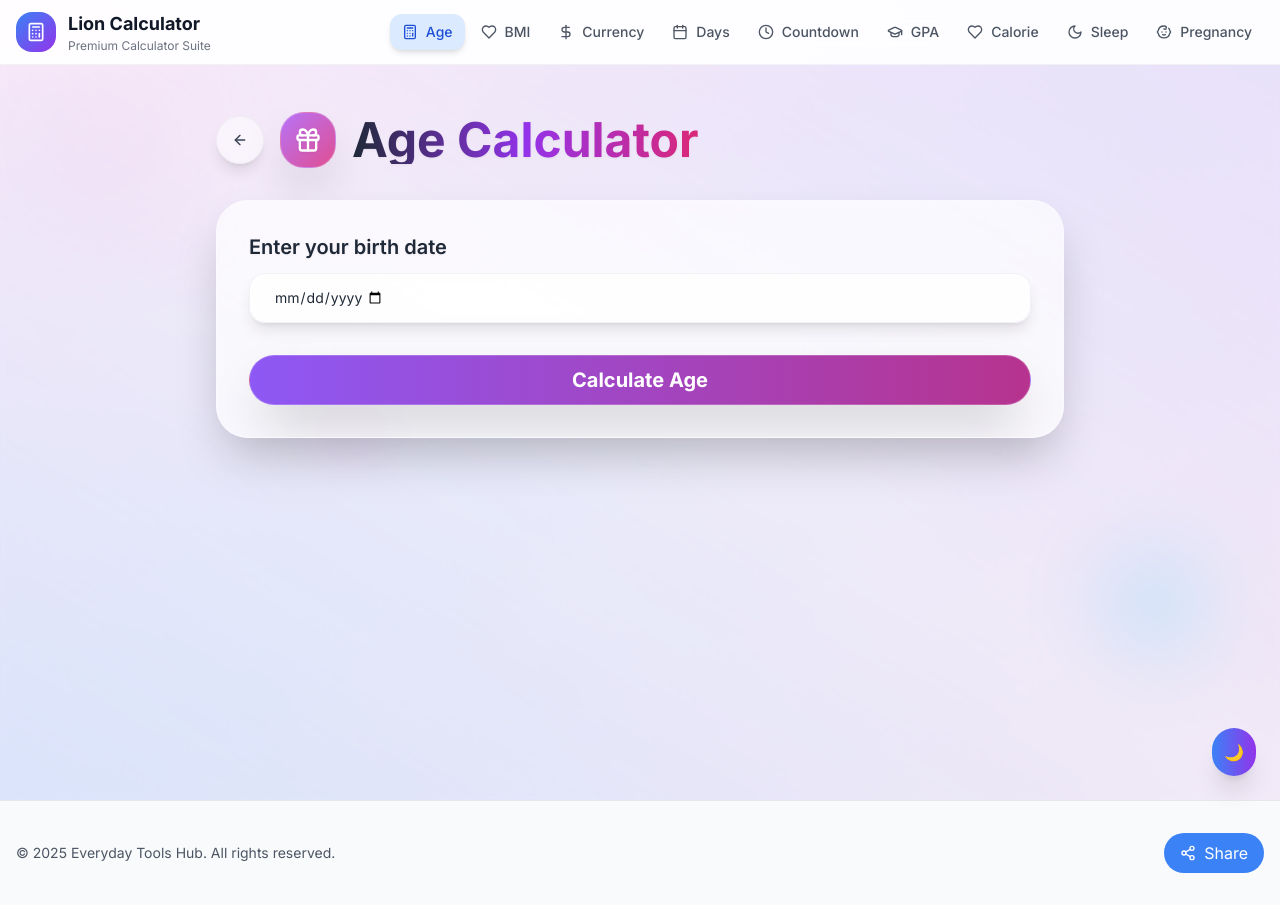
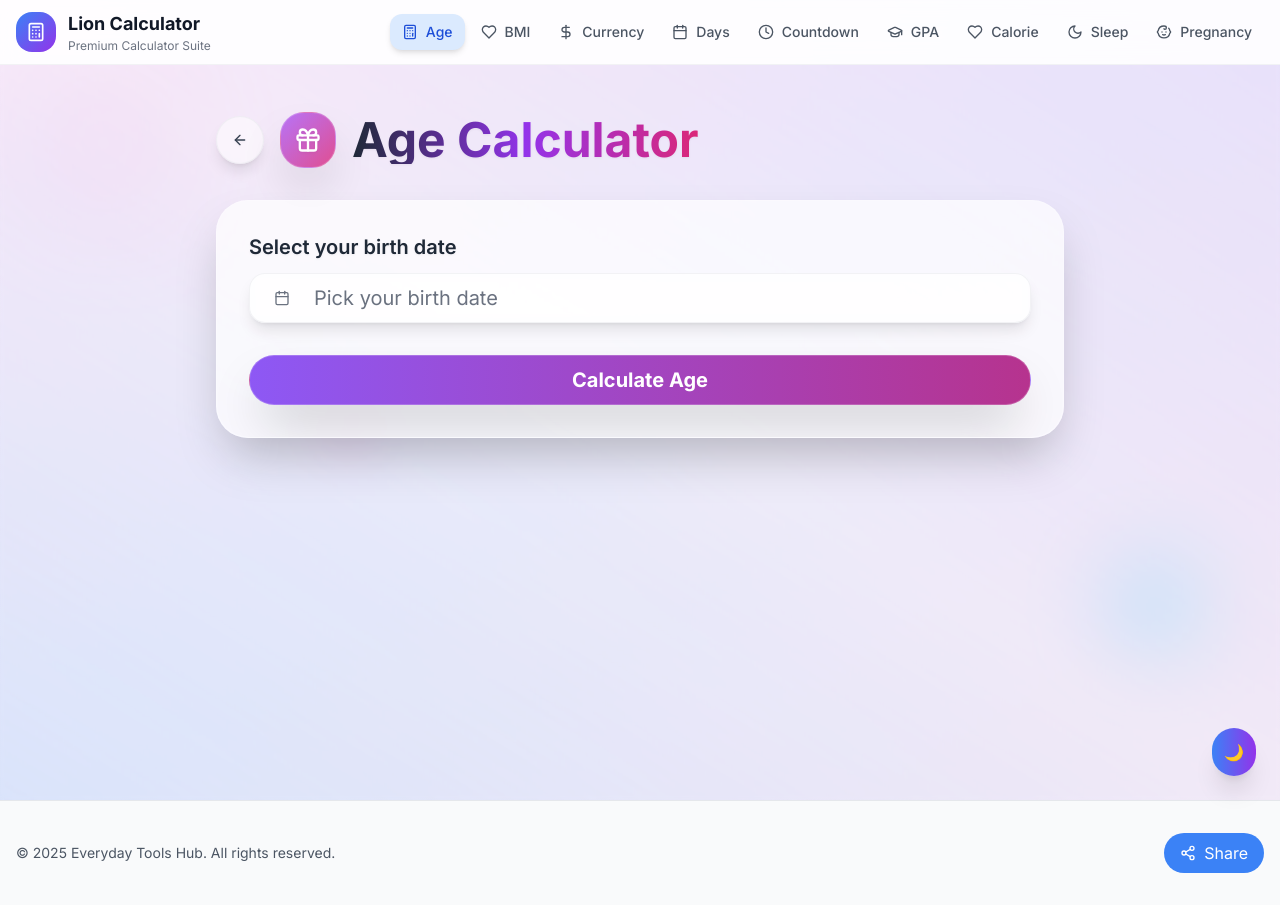
Before and after one commit to AbdulBasitMomin/black-white-calculators, a React (Vite) app: page /age in a window 1280 px wide. Built offline with nearby package versions, Linux system fonts and the light colour scheme.

Commit message:
Fix: Age calculator date selection
Fixed an issue in the age calculator where the day selection was not working correctly.

```diff
--- a/package.json
+++ b/package.json
@@ -25,7 +25,7 @@
     "@radix-ui/react-label": "^2.1.0",
     "@radix-ui/react-menubar": "^1.1.1",
     "@radix-ui/react-navigation-menu": "^1.2.0",
-    "@radix-ui/react-popover": "^1.1.1",
+    "@radix-ui/react-popover": "^1.1.14",
     "@radix-ui/react-progress": "^1.1.0",
     "@radix-ui/react-radio-group": "^1.2.0",
     "@radix-ui/react-scroll-area": "^1.1.0",
--- a/src/pages/AgeCalculator.tsx
+++ b/src/pages/AgeCalculator.tsx
@@ -1,17 +1,20 @@
 
 import { useState } from "react";
-import { ArrowLeft, Copy, Check, Calendar, Gift } from "lucide-react";
+import { ArrowLeft, Copy, Check, Calendar, Gift, CalendarIcon } from "lucide-react";
 import { useNavigate } from "react-router-dom";
 import { Button } from "@/components/ui/button";
 import { Card, CardContent } from "@/components/ui/card";
-import { Input } from "@/components/ui/input";
 import { Label } from "@/components/ui/label";
 import { useToast } from "@/components/ui/use-toast";
+import { Calendar as CalendarComponent } from "@/components/ui/calendar";
+import { Popover, PopoverContent, PopoverTrigger } from "@/components/ui/popover";
+import { format } from "date-fns";
+import { cn } from "@/lib/utils";
 
 const AgeCalculator = () => {
   const navigate = useNavigate();
   const { toast } = useToast();
-  const [birthDate, setBirthDate] = useState("");
+  const [birthDate, setBirthDate] = useState<Date | undefined>(undefined);
   const [result, setResult] = useState<{
     years: number;
     months: number;
@@ -33,7 +36,7 @@ const AgeCalculator = () => {
   const calculateAge = () => {
     if (!birthDate) {
       toast({
-        title: "Please enter your birth date",
+        title: "Please select your birth date",
         variant: "destructive",
       });
       return;
@@ -155,16 +158,34 @@ const AgeCalculator = () => {
               <div className="space-y-8">
                 <div className="space-y-3">
                   <Label htmlFor="birthdate" className="text-xl font-semibold text-gray-800 dark:text-white drop-shadow-sm">
-                    Enter your birth date
+                    Select your birth date
                   </Label>
-                  <Input
-                    id="birthdate"
-                    type="date"
-                    value={birthDate}
-                    onChange={(e) => setBirthDate(e.target.value)}
-                    className="w-full p-6 text-xl rounded-2xl glass-button-light text-gray-800 dark:text-white placeholder:text-gray-500 dark:placeholder:text-white/60 transition-all duration-300 shadow-lg"
-                    max={new Date().toISOString().split('T')[0]}
-                  />
+                  <Popover>
+                    <PopoverTrigger asChild>
+                      <Button
+                        variant="outline"
+                        className={cn(
+                          "w-full p-6 text-xl rounded-2xl glass-button-light text-gray-800 dark:text-white justify-start font-normal transition-all duration-300 shadow-lg",
+                          !birthDate && "text-gray-500 dark:text-white/60"
+                        )}
+                      >
+                        <CalendarIcon className="mr-4 h-6 w-6" />
+                        {birthDate ? format(birthDate, "PPP") : <span>Pick your birth date</span>}
+                      </Button>
+                    </PopoverTrigger>
+                    <PopoverContent className="w-auto p-0 glass-card-light border-white/20" align="start">
+                      <CalendarComponent
+                        mode="single"
+                        selected={birthDate}
+                        onSelect={setBirthDate}
+                        disabled={(date) =>
+                          date > new Date() || date < new Date("1900-01-01")
+                        }
+                        initialFocus
+                        className={cn("p-3 pointer-events-auto")}
+                      />
+                    </PopoverContent>
+                  </Popover>
                 </div>
 
                 <Button
```
Also changed, not shown: 1 other file (tests, documents, lock files or other folders).
